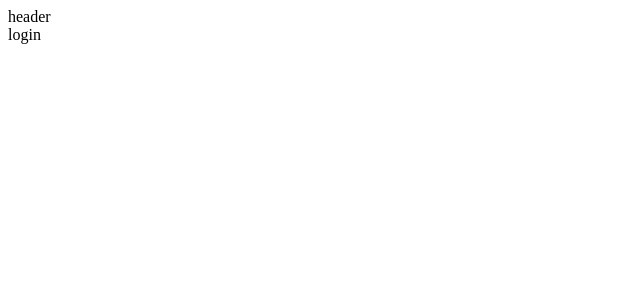
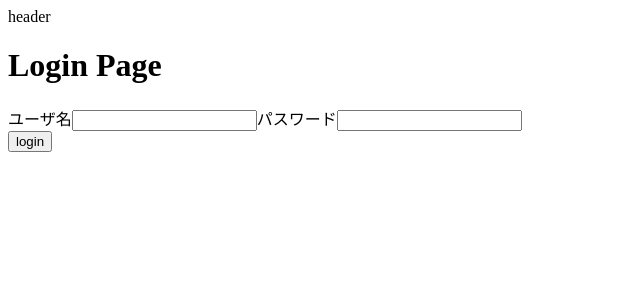
Before and after one commit to Tamashoo/Rakuten_summer_intern, a Vue app in the folder client/: page /login in a window 1280 px wide. Shown: the top 300 px of the page, without its empty margins (0-640 px from the left). Built offline with nearby package versions, Linux system fonts and the light colour scheme.

Commit message:
#11 ログインページの作成

```diff
--- a/client/package.json
+++ b/client/package.json
@@ -8,6 +8,7 @@
     "preview": "vite preview"
   },
   "dependencies": {
+    "axios": "^1.4.0",
     "vue": "^3.3.4",
     "vue-router": "^4.2.4"
   },
--- /dev/null
+++ b/client/src/pages/History.vue
@@ -0,0 +1,12 @@
+<script setup>
+import { ref } from "vue";
+
+const message = ref("hello world!");
+</script>
+
+<template>
+    <div>history</div>
+    <h1>{{ message }}</h1>
+</template>
+<style>
+</style>
--- a/client/src/pages/Login.vue
+++ b/client/src/pages/Login.vue
@@ -1,8 +1,43 @@
-<script setup>
+<script>
+import axios from "axios";
+
+export default {
+    data() {
+        return {
+            userName: "",
+            password: "",
+        };
+    },
+    methods: {
+        login() {
+            const userData = {
+                userName: this.userName,
+                password: this.password,
+            };
+            console.log(userData);
+            axios.post("api/login", userData)
+            .then(response => {
+                console.log("login!");
+                this.$router.push("/home");
+            })
+            .catch(error => {
+                console.error("faild!", error);
+            });
+        },
+    }
+};
 
 </script>
+
 <template>
-    <div>login</div>
+    <h1>Login Page</h1>
+    <div class="login">
+        <label for="userName">ユーザ名</label>
+        <input type="text" id="userName" v-model="userName">
+        <label for="password">パスワード</label>
+        <input type="password" id="password" v-model="password">
+    </div>
+    <button class="button" @click="login()">login</button>
 </template>
 <style>
 </style>
--- a/client/src/pages/history.vue
+++ /dev/null
@@ -1,8 +0,0 @@
-<script setup>
-
-</script>
-<template>
-    <div>history</div>
-</template>
-<style>
-</style>
```
Also changed, not shown: package.json (deleted, +0 -12 lines), 2 other files (tests, documents, lock files or other folders).
